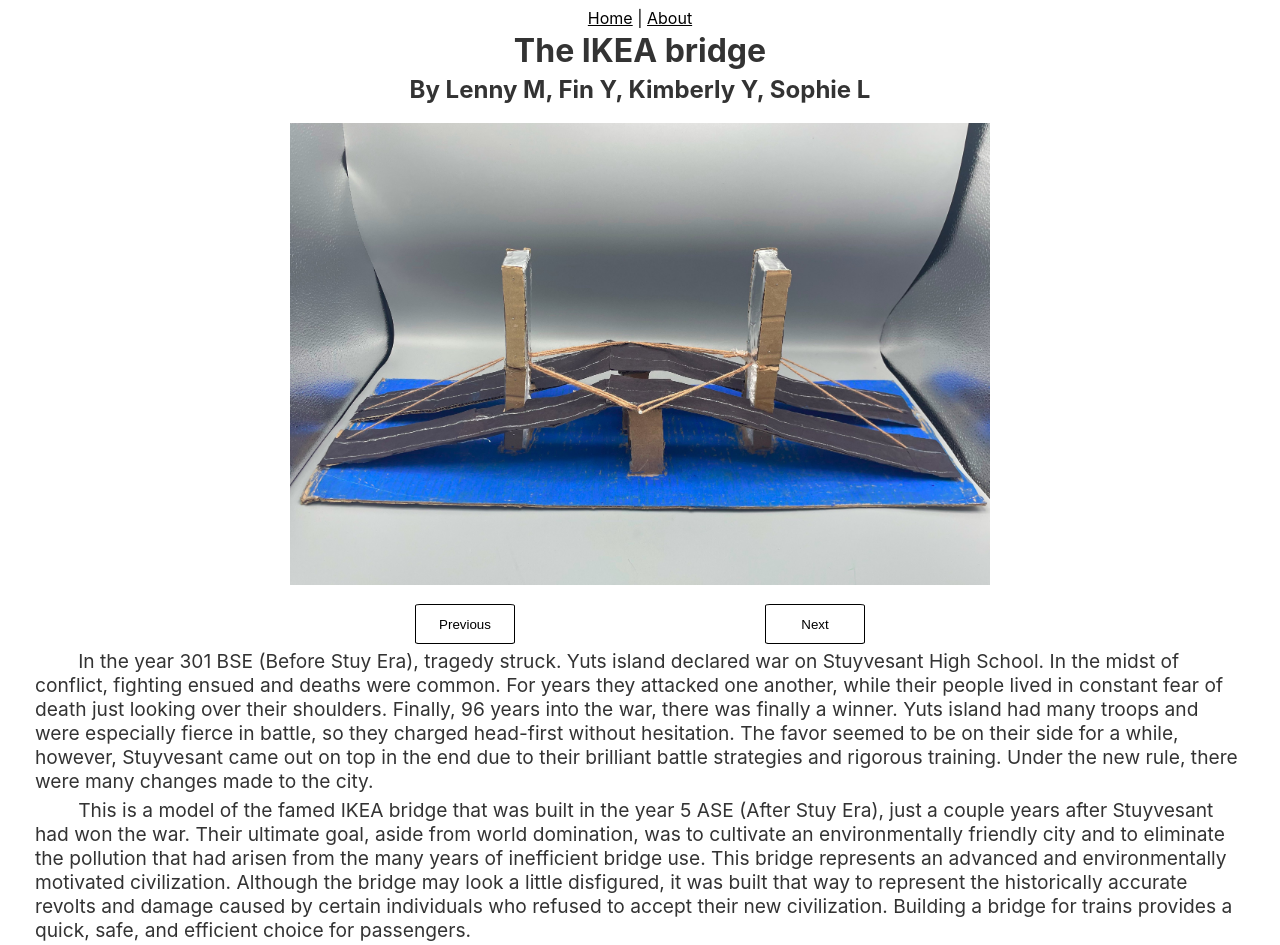
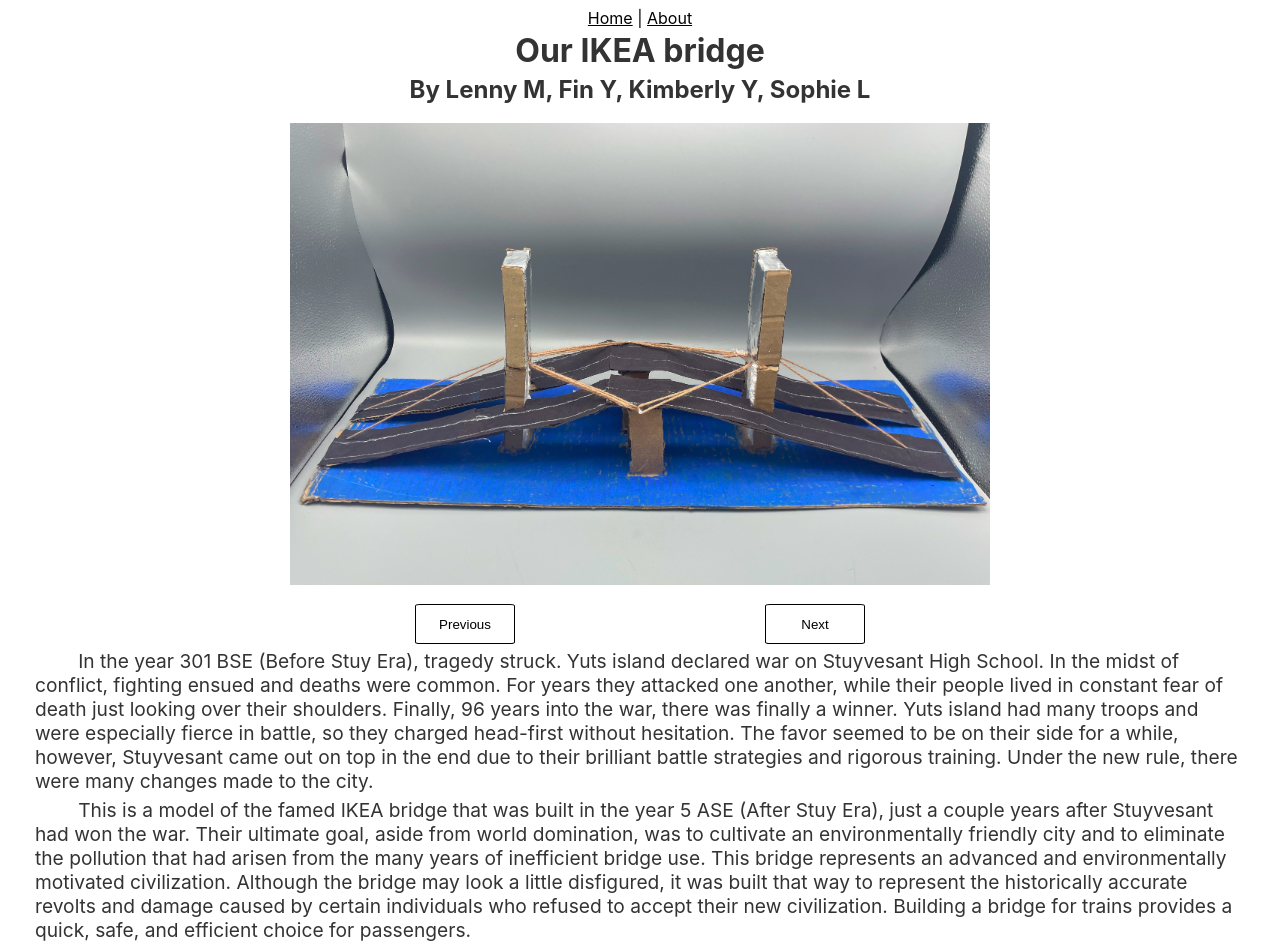
Before and after one commit to leomet07/bridgeproject, a Svelte app: page / in a window 1280 px wide. Built offline with nearby package versions, Linux system fonts and the light colour scheme.

Commit message:
Wording fix

```diff
--- a/src/routes/About.svelte
+++ b/src/routes/About.svelte
@@ -9,7 +9,7 @@
 			The site was made in Svelte and its <a
 				href="https://github.com/leomet07/ikeabridge"
 				target="_blank">source code</a
-			> is on GitHub.
+			> is open source and on GitHub.
 		</p>
 		<p>
 			Made with &lt;3 by <a
--- a/src/routes/Home.svelte
+++ b/src/routes/Home.svelte
@@ -9,7 +9,6 @@
 		} else {
 			$img_index = imgs.length - 1;
 		}
-		console.log("Previous", $img_index);
 	}
 	function next() {
 		if ($img_index < imgs.length - 1) {
@@ -17,12 +16,11 @@
 		} else {
 			$img_index = 0;
 		}
-		console.log("Next", $img_index);
 	}
 </script>
 
 <main id="home">
-	<h1>The IKEA bridge</h1>
+	<h1>Our IKEA bridge</h1>
 	<h2 id="authors">By Lenny M, Fin Y, Kimberly Y, Sophie L</h2>
 	<div id="img_area">
 		<img
```
